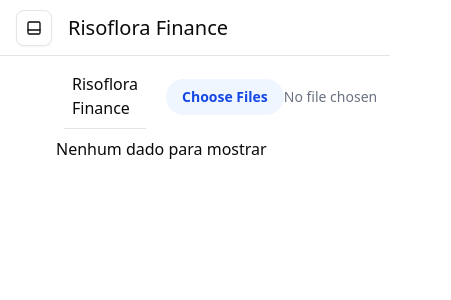
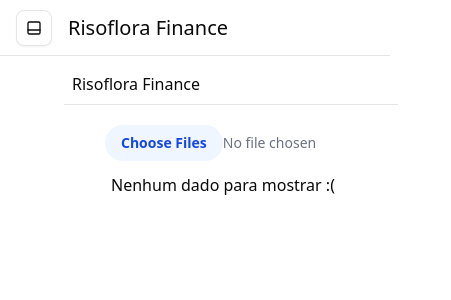
Before and after one commit to TonAlmeida/finance-dashboard, a Next.js app: page / in a window 390 px wide. Shown: the top 300 px of the page, 451 px wide, since content can reach past the window. Built offline with nearby package versions, Linux system fonts and the light colour scheme.

Commit message:
fix view mobile for empty values

```diff
--- a/src/app/page.tsx
+++ b/src/app/page.tsx
@@ -149,11 +149,11 @@ export default function App() {
     </main>
   ) : (
     <div className="ml-14">
-      <div className="flex w-full">
+      <div className="flex w-full flex-col sm:flex-row">
         <h1 className="p-2 m-2 border-b text-md sm:text-2xl w-full">Risoflora Finance</h1>
         <FileUpload onDataProcessed={handleDataProcessed} onError={handleError} />
       </div>
-      Nenhum dado para mostrar
+      <div className="text-center w-full">Nenhum dado para mostrar :(</div>
     </div>
   )
 }
```
